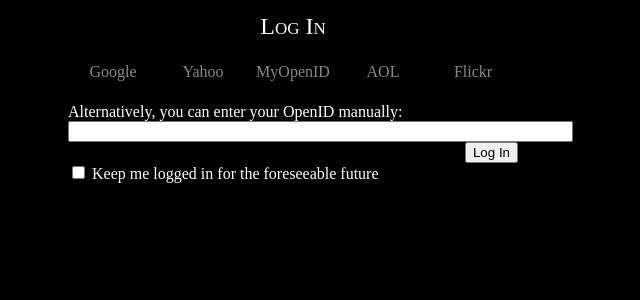
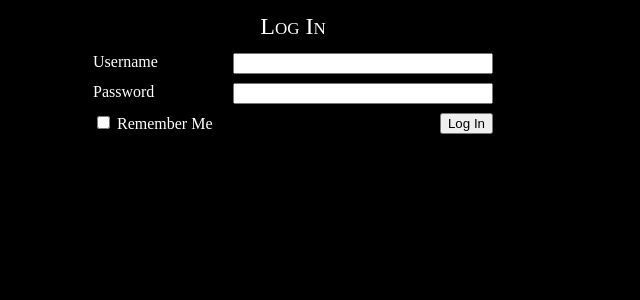
Before and after one commit to spurll/lunch, a Flask app: page /login in a window 1280 px wide. Shown: the top 300 px of the page, without its empty margins (347-987 px from the left). Run offline with Flask 2, Linux system fonts and the light colour scheme; parts of the project's set-up code (start-up, migrations or seed data) failed here and were passed over.

Commit message:
Authentication now uses LDAP instead of OpenID. You can now switch between local testing and deployed state without editing the config file.

```diff
--- a/app/__init__.py
+++ b/app/__init__.py
@@ -2,7 +2,6 @@ import os
 from flask import Flask
 from flask.ext.sqlalchemy import SQLAlchemy
 from flask.ext.login import LoginManager
-from flask.ext.openid import OpenID
 from config import basedir
 
 app = Flask(__name__)
@@ -11,5 +10,6 @@ db = SQLAlchemy(app)
 
 lm = LoginManager()
 lm.init_app(app)
-lm.login_view = 'login'
-oid = OpenID(app, os.path.join(basedir, 'tmp'))
+lm.login_view = "login"
+
+from app import views, models
--- a/app/forms.py
+++ b/app/forms.py
@@ -1,11 +1,12 @@
 from flask.ext.wtf import Form
-from wtforms import TextField, BooleanField
+from wtforms import TextField, PasswordField, BooleanField
 from wtforms.validators import Required
 
 
 class LoginForm(Form):
-    openid = TextField("openid", validators=[Required()])
-    remember_me = BooleanField("remember_me", default=False)
+    username = TextField("Username", validators=[Required()])
+    password = PasswordField("Password", validators=[Required()])
+    remember = BooleanField("Remember Me", default=False)
 
 
 class VogtForm(Form):
--- a/app/templates/base.html
+++ b/app/templates/base.html
@@ -6,11 +6,17 @@
 
 		<style type="text/css">
 			.text { font-family: serif; }
-			.window { width: 450px; margin: auto; }
-			.title { font-family: serif; font-variant: small-caps; font-size: 150%; text-align: center; padding-top: 5px; margin: auto; height: 30px; width: 400px; }
+			.window { width: 400px; margin: auto; }
+			.title { font-family: serif; font-variant: small-caps; font-size: 150%; text-align: center; padding-top: 5px; padding-bottom: 10px; margin: auto; height: 30px; width: 400px; }
+			.heading { font-family: serif; font-variant: small-caps; text-align: center; padding-top: 5px; padding-bottom: 10px; }
 			.user { font-family: serif; text-align: left; padding-top: 20px; padding-left: 30px; position: fixed; width: 20%; left: 0px; top: 0px; }
 			.toggle { font-family: serif; text-align: right; padding-top: 20px; padding-right: 30px; position: fixed; width: 20%; right: 0px; top: 0px; }
 			.messages { font-style: italic; text-align: center; }
+			.section { padding-top: 5px; padding-bottom: 10px; }
+			.reported { color: #555555; }
+			.wide { width: 65%; top: 0px; }
+			.narrow { width: 35%; top: 0px; }
+			.right { float: right; text-align: right; }
 
 			a:link { text-decoration: none; color: #888888; }
 			a:visited { text-decoration: none; color: #888888; }
@@ -19,10 +25,14 @@
 
 			body { color: #ffffff; background-color: #000000; overflow-y:auto; }
 			table { width: 100%; margin-top: 20; margin-bottom: 20; }
+			p { margin: 5px; text-align: center }
+
+			input[type="text"] { width: 100%; }
+			input[type="password"] { width: 100%; }
+			input[type="range"] { -webkit-appearance: none !important; background: #cccccc; height: 3px; }
+			input[type="range"]:disabled { -webkit-appearance: none !important; background: #444444; height: 3px; }
 			input { color: #000000; }
 			input:disabled { color: #ffffff; }
-			input[type="range"] { -webkit-appearance: none !important; background: #cccccc; height: 3px; }
-			input[type="range"]:disabled { -webkit-appearance: none !important; background: #444444; height: 3px; }
 		</style>
 		<link rel="shortcut icon" href="static/gd.png"/>
     </head>
@@ -31,7 +41,7 @@
 		{% if user %}
 			<div class="user">
 				Logged in as {{user.name}}. <a href="{{ url_for('logout') }}">Log out.</a>
-				{% if user.admin %}
+				{% if user.is_admin() %}
 					<br/><a href="{{ url_for('clear') }}">Clear All Votes</a>
 				{% endif %}
 			</div>
@@ -45,7 +55,7 @@
 			<div class="messages">
 				{% if messages %}
 					{% for message in messages %}
-						{{ message }}<br/>
+						<p>{{ message }}</p>
 					{% endfor %}
 				{% endif %}
 			</div>
--- a/app/templates/login.html
+++ b/app/templates/login.html
@@ -1,38 +1,17 @@
 {% extends "base.html" %}
 {% block content %}
-	<script type="text/javascript">
-		function set_openid(openid, pr)
-		{
-			u = openid.search('<username>')
-			if (u != -1)
-			{
-				user = prompt('Enter your ' + pr + ' username:')
-				openid = openid.substr(0, u) + user
-			}
-			form = document.forms['login'];
-			form.elements['openid'].value = openid
-		}
-	</script>
+	<div class="text">
+		<form action="" method="POST" name="login">
+			{{form.hidden_tag()}}
 
-	<form action="" method="POST" name="login">
-		{{form.hidden_tag()}}
-		<div style="margin-top: 20px; height: 20px">
-			{% for pr in providers %}
-				<div style="width: {{1/num_providers*100}}%; text-align: center; float: left;">
-					<a href="javascript:set_openid('{{pr.url}}', '{{pr.name}}'); this.form.submit();">{{pr.name}}</a>
-				</div>
-			{% endfor %}
-		</div>
-
-		<div style="margin-top: 20px; height: 50px">
-			Alternatively, you can enter your OpenID manually:
-			<div style="float: left">{{form.openid(size=60)}}</div>
-			<div style="float: right; text-align: right"><input type="submit" value="Log In"></div>
-		</div>
-		<div style="float: left; height: 30px; width: 100%">{{form.remember_me}} Keep me logged in for the foreseeable future</div>
-
-		{% for error in form.errors.openid %}
-			<i>[{{error}}]</i>
-		{% endfor %}
-	</form>
+			<!--<div style="margin-top: 20px; height: 50px">-->
+				<div class="wide right" style="height: 30px;">{{form.username}}</div>
+				<div class="narrow left" style="height: 30px;">{{form.username.label}}</div>
+				<div class="wide right" style="height: 30px;">{{form.password}}</div>
+				<div class="narrow left" style="height: 30px;">{{form.password.label}}</div>
+				<div class="wide right"><input type="submit" value="Log In"></div>
+				<div class="narrow left">{{form.remember}} {{form.remember.label}}</div>
+			<!--</div>-->
+		</form>
+	</div>
 {% endblock %}
--- a/app/views.py
+++ b/app/views.py
@@ -2,10 +2,12 @@ from flask import render_template, flash, redirect, session, url_for, request, g
 from flask.ext.login import login_user, logout_user, current_user, login_required
 from wtforms.fields.html5 import IntegerRangeField
 from wtforms.validators import NumberRange
+import ldap
 
-from app import app, db, lm, oid
+from app import app, db, lm
 from forms import LoginForm, VogtForm
 from models import User, Vogt
+from authenticate import authenticate
 
 
 RUNNERS_UP = app.config["RUNNERS_UP"]
@@ -88,26 +90,13 @@ def vogt(type):
 
     if categories:
         template = "complex_ballot.html"
+        options = categories
     else:
         template = "simple_ballot.html"
 
     return render_template(template, title=title, user=user, type=type,
-                           options=categories, form=form, winner=winners,
+                           options=options, form=form, winner=winners,
                            weekly=WEEKLY_MODE, toggle=toggle)
-
-
-@app.route('/login', methods=['GET', 'POST'])
-@oid.loginhandler
-def login():
-    if g.user is not None and g.user.is_authenticated():
-        return redirect(url_for('index'))
-    form = LoginForm()
-    if form.validate_on_submit():
-        session['remember_me'] = form.remember_me.data
-        return oid.try_login(form.openid.data, ask_for=['nickname', 'email'])
-    return render_template('login.html', title='Log In', form=form,
-                           providers=app.config['OPENID_PROVIDERS'],
-                           num_providers=len(app.config['OPENID_PROVIDERS']))
 
 
 @app.route('/logout')
@@ -120,40 +109,57 @@ def logout():
 @login_required
 def clear():
     user = g.user
-    if user.admin:
+    if user.is_admin():
         clear_vogts()
     return redirect(url_for('index'))
 
 
+@app.route('/login', methods=['GET', 'POST'])
+def login():
+    if g.user is not None and g.user.is_authenticated():
+        return redirect(url_for('index'))
+
+    form = LoginForm()
+
+    if request.method == 'GET':
+        return render_template('login.html', title="Log In", form=form)
+
+    if form.validate_on_submit():
+        username = form.username.data
+        password = form.password.data
+
+        try:
+            print "Logging in..."
+            user = authenticate(username, password)
+        except ldap.INVALID_CREDENTIALS:
+            user = None
+
+        if not user:
+            print "Login failed."
+            flash("Login failed.")
+            return render_template('login.html', title="Log In", form=form)
+
+        if user and user.is_authenticated():
+            db_user = User.query.get(user.id)
+            if db_user is None:
+                db.session.add(user)
+                db.session.commit()
+
+            login_user(user, remember=form.remember.data)
+
+            return redirect(request.args.get('next') or url_for('index'))
+
+    return render_template('login.html', title="Log In", form=form)
+
+
 @lm.user_loader
 def load_user(id):
-    return User.query.get(int(id))
+    return User.query.get(id)
 
 
 @app.before_request
 def before_request():
     g.user = current_user
-
-
-@oid.after_login
-def after_login(resp):
-    if resp.email is None or resp.email == "":
-        flash('Invalid login. Please try again.')
-        return redirect(url_for('login'))
-    user = User.query.filter_by(email = resp.email).first()
-    if user is None:
-        name = resp.nickname
-        if name is None or name == "":
-            name = resp.email.split('@')[0]
-        user = User(name=name, email=resp.email)
-        db.session.add(user)
-        db.session.commit()
-    remember_me = False
-    if 'remember_me' in session:
-        remember_me = session['remember_me']
-        session.pop('remember_me', None)
-    login_user(user, remember=remember_me)
-    return redirect(request.args.get('next') or url_for('index'))
 
 
 def determine_winner(type):
--- a/run.py
+++ b/run.py
@@ -1,5 +1,25 @@
 #!/usr/bin/env python
+
+
+from argparse import ArgumentParser
+
 from app import app, views
-views.clear_vogts()				# In case options have changed.
+
+
+description = "Runs the Flask server for the Game/Lunch Day Voter."
+parser = ArgumentParser(description=description)
+parser.add_argument("-t", "--test", help="Changes host information to allow "
+                    "access via localhost.", action="store_true")
+parser.add_argument("-n", "--nodebug", help="Turns off server debug settings, "
+                    "including the reloader.", action="store_true")
+args = parser.parse_args()
+
+# In case options have changed.
+views.clear_vogts()
 print "Reset vogts!"
-app.run(app.config.get('HOST'), app.config.get('PORT'), debug=app.config.get('DEBUG'))
+
+if args.test:
+    app.config["SERVER_NAME"] = app.config["TEST_SERVER_NAME"]
+    app.config["HOST"] = app.config["TEST_HOST"]
+
+app.run(app.config["HOST"], app.config["PORT"], debug=not args.nodebug)
```
Also changed, not shown: app/authenticate.py (added, +30 -0 lines), app/models.py (+8 -4 lines), config.py (+7 -9 lines), readme.md.
